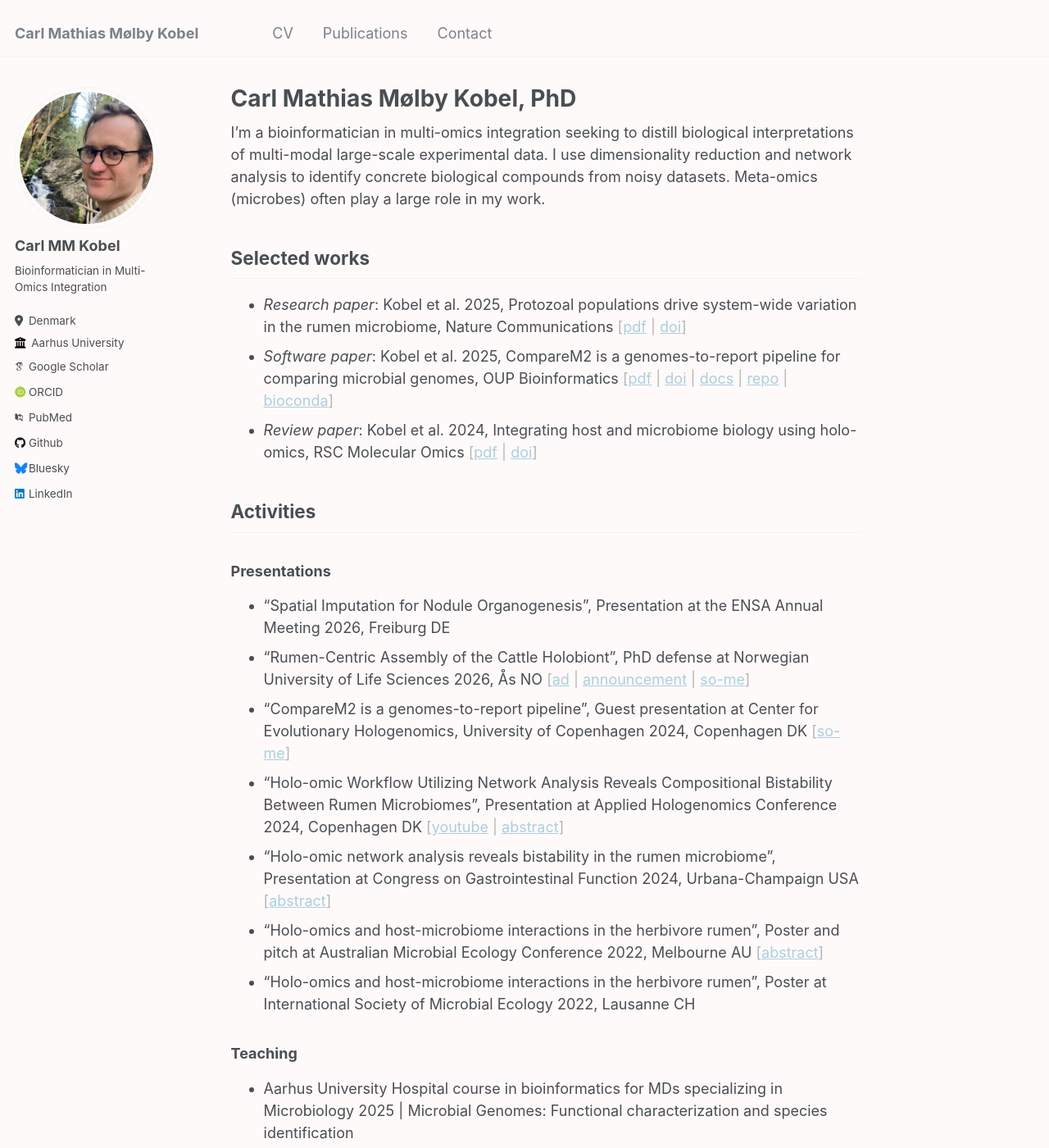
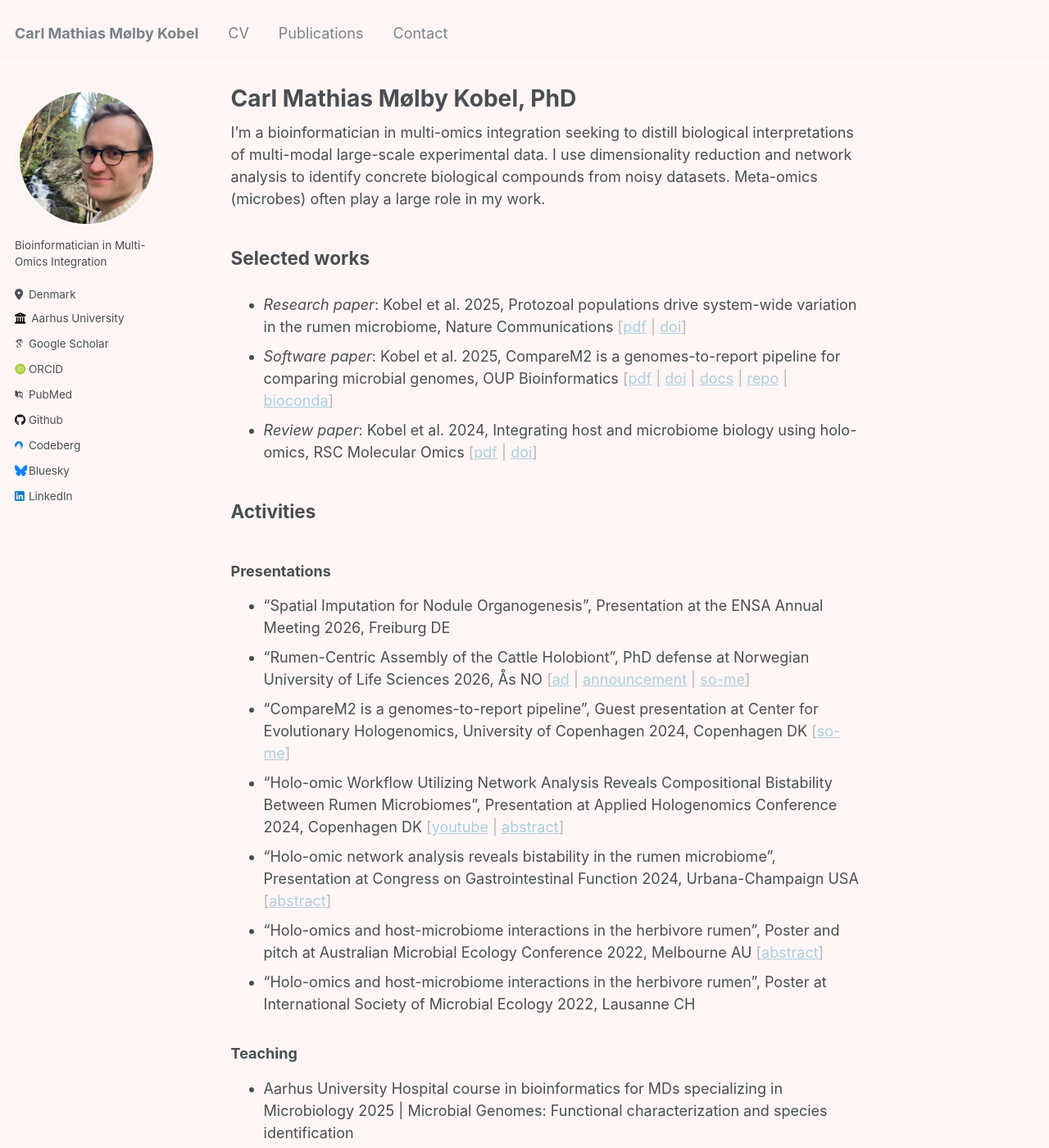
Before and after one commit to cmkobel/cmkobel.github.io, a Jekyll site: the page built from _pages/about.md, in a window 1280 px wide and 1400 px high. Shown: the whole window at 82% size. Built offline with Jekyll 4.4.1, drawn with Linux system fonts in a browser that asks for light colours; some web fonts are replaced.

Commit message:
Add Codeberg link, link employer, and tidy sidebar/masthead
- Add Codeberg profile link with inline brand-blue logo (FA 6.5.2 ships
  no codeberg glyph, so the SVG is embedded and sized like a fa-fw icon)
- Make employer (Aarhus University) a link via new author.employer_url;
  icon sits inside the link so the row no longer wraps
- Drop the redundant name under the avatar (author.name kept for alt/SEO)
- Even out masthead spacing by removing the 3em gap after the site title
- Slightly more saturated page background (#fffafa -> #fff5f5)
- Exclude .pixi and vendor/bundle from the Jekyll build

Co-Authored-By: Claude Opus 4.8 (1M context) <noreply@anthropic.com>

```diff
--- a/_config.yml
+++ b/_config.yml
@@ -27,6 +27,7 @@ author:
   bio              : "Bioinformatician in Multi-Omics Integration" #"Bioinformatician with a focus on microbiology and holo-omics"
   location         : "Denmark"
   employer         : "Aarhus University"
+  employer_url     : "https://mbg.au.dk/en/contact/staff-and-students/show/person/cmkobel@mbg.au.dk"
   uri              : # URL
   email            : #"kobel at protonmail.com"
 
@@ -44,6 +45,7 @@ author:
   codepen          : # Username
   dribbble         : # Username
   github           : "cmkobel"
+  codeberg         : "cmkobel"
   kaggle           : # Username
   stackoverflow    : # User number or user number and name (i.e., use "1" or "1/jeff-atwood")
 
@@ -152,6 +154,8 @@ exclude:
   - "*.sublime-workspace"
   - .asset-cache
   - .bundle
+  - .pixi
+  - vendor/bundle
   - .jekyll-assets-cache
   - .sass-cache
   - CHANGELOG
--- a/_includes/author-profile.html
+++ b/_includes/author-profile.html
@@ -15,7 +15,6 @@
   </div>
 
   <div class="author__content">
-    <h3 class="author__name">{{ author.name }}</h3>
     {% if author.pronouns %}<p class="author__pronouns">{{ author.pronouns }}</p>{% endif %}
     {% if author.bio %}<p class="author__bio">{{ author.bio }}</p>{% endif %}
   </div>
@@ -28,7 +27,7 @@
         <li class="author__desktop"><i class="fa-solid fa-location-dot icon-pad-right" aria-hidden="true"></i>{{ author.location }}</li>
       {% endif %}
       {% if author.employer %}
-        <li class="author__desktop"><i class="fa fa-solid fa-building-columns icon-pad-right" aria-hidden="true"></i>{{ author.employer }}</li>
+        <li class="author__desktop">{% if author.employer_url %}<a href="{{ author.employer_url }}"><i class="fa fa-solid fa-building-columns icon-pad-right" aria-hidden="true"></i>{{ author.employer }}</a>{% else %}<i class="fa fa-solid fa-building-columns icon-pad-right" aria-hidden="true"></i>{{ author.employer }}{% endif %}</li>
       {% endif %}
       {% if author.uri %}
         <li><a href="{{ author.uri }}"><i class="fas fa-fw fa-link icon-pad-right" aria-hidden="true"></i>{{ site.data.ui-text[site.locale].website_label | default: "Website" }}</a></li>
@@ -72,6 +71,9 @@
       {% endif %}
       {% if author.github %}
         <li><a href="https://github.com/{{ author.github }}"><i class="fab fa-fw fa-github icon-pad-right" aria-hidden="true"></i>Github</a></li>
+      {% endif %}
+      {% if author.codeberg %}
+        <li><a href="https://codeberg.org/{{ author.codeberg }}"><svg class="svg-inline-icon svg-codeberg icon-pad-right" viewBox="0 0 24 24" aria-hidden="true" focusable="false"><path d="M11.999.747A11.974 11.974 0 0 0 0 12.75c0 2.254.635 4.465 1.833 6.376L11.837 6.19c.072-.092.251-.092.323 0l4.178 5.402h-2.992l.065.239h3.113l.882 1.138h-3.674l.103.374h3.86l.777 1.003h-4.358l.135.483h4.593l.695.894h-5.038l.165.589h5.326l.609.785h-5.717l.182.65h6.038l.562.727h-6.397l.183.65h6.717A12.003 12.003 0 0 0 24 12.75 11.977 11.977 0 0 0 11.999.747zm3.654 19.104.182.65h5.326c.173-.204.353-.433.513-.65zm.385 1.377.18.65h3.563c.233-.198.485-.428.712-.65zm.383 1.377.182.648h1.203c.356-.204.685-.412 1.042-.648z"/></svg>Codeberg</a></li>
       {% endif %}
       {% if author.kaggle %}
         <li><a href="https://kaggle.com/{{ author.kaggle }}"><i class="fab fa-fw fa-kaggle icon-pad-right" aria-hidden="true"></i>Kaggle</a></li>
--- a/_sass/_masthead.scss
+++ b/_sass/_masthead.scss
@@ -4,7 +4,7 @@
 
 .masthead {
   position: fixed;
-  background-color: #fffafa;
+  background-color: $background-color;
   border-bottom: 1px solid $border-color;
   height: $masthead-height;
   top: 0;
@@ -52,7 +52,6 @@
   white-space: nowrap;
 
   &--lg {
-    padding-right: 3em;
     font-weight: 700;
   }
 }
--- a/_sass/_utilities.scss
+++ b/_sass/_utilities.scss
@@ -197,6 +197,20 @@ body:hover .visually-hidden button {
 .social-icons {
   .fa {
     color: #000;
+  }
+
+  /* Inline SVG logos (e.g. Codeberg) sized to behave like a `fa-fw` glyph:
+     a 1em mark centered in a 1.25em fixed-width box, baseline-aligned. */
+  .svg-inline-icon {
+    width: 1.25em;
+    height: 1em;
+    vertical-align: -0.125em;
+    fill: currentColor;
+    color: #000;
+  }
+
+  .svg-codeberg {
+    color: $codeberg-color;
   }
 
   .fa-bluesky,
--- a/_sass/_variables.scss
+++ b/_sass/_variables.scss
@@ -61,8 +61,8 @@ $darker-gray                : mix(#000, $gray, 60%);
 $light-gray                 : mix(#fff, $gray, 50%);
 $lighter-gray               : mix(#fff, $gray, 90%);
 
-$body-color                 : #fffafa;
-$background-color           : #fffafa;
+$body-color                 : #fff5f5;
+$background-color           : #fff5f5;
 $code-background-color      : #fafafa;
 $code-background-color-dark : $light-gray;
 $text-color                 : $dark-gray;
@@ -77,6 +77,7 @@ $info-color                 : #52adc8;
 /* brands */
 $behance-color              : #1769FF;
 $bluesky-color              : #1184fe;
+$codeberg-color             : #2185d0;
 $dribbble-color             : #ea4c89;
 $facebook-color             : #3b5998;
 $flickr-color               : #ff0084;
```
